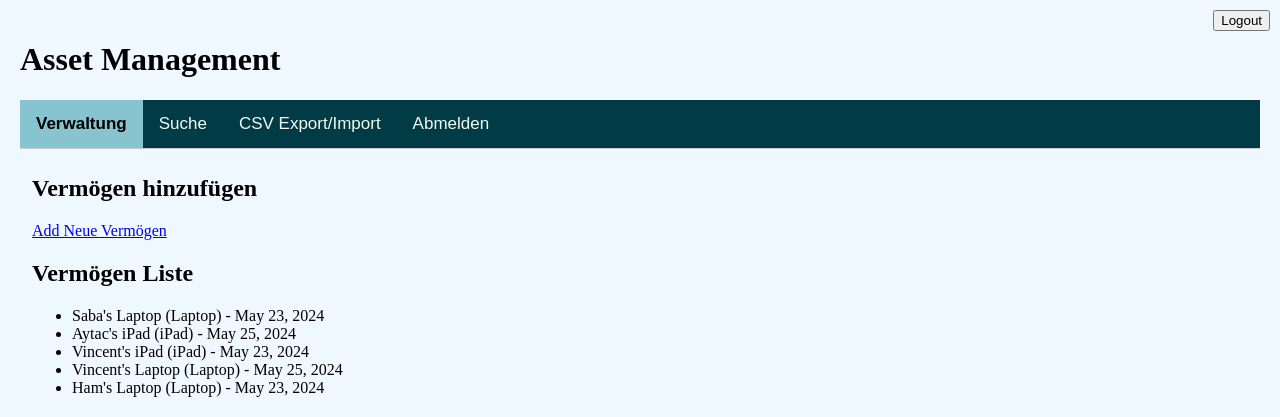
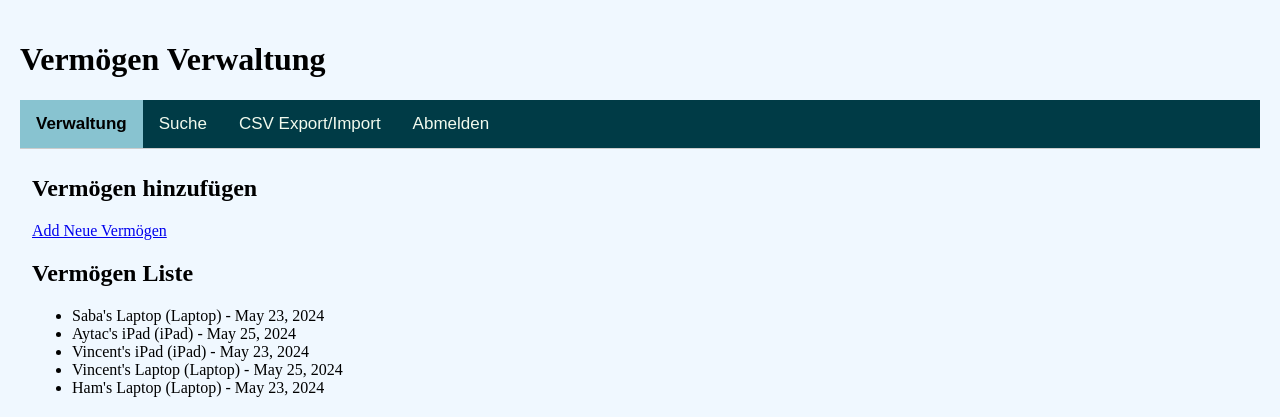
Before and after one commit to hyoseok87/it_asset_management, a Django app: page /assets/ in a window 1280 px wide. Shown: the top 417 px of the page. Run offline with Django 5.2, Linux system fonts and the light colour scheme; a user stored in the database is signed in; data comes from the database, SQL or seed files in the repository; both versions use the stored data as it was after the commit.

Commit message:
Alle Funktionen erledigt

```diff
--- a/asset_management/templates/asset_management/asset_list.html
+++ b/asset_management/templates/asset_management/asset_list.html
@@ -3,7 +3,7 @@
 {% block title %}Assets{% endblock %}
 
 {% block content %}
-    <h1>Asset Management</h1>
+    <h1>Vermögen Verwaltung</h1>
 
     <!-- 탭 내비게이션 바 -->
     <div class="tab">
@@ -109,17 +109,11 @@
     <!-- JavaScript로 탭 전환 기능 구현 -->
     <script>
     function openTab(evt, tabName) {
-        var i, tabcontent, tablinks;
+        var tabcontent = document.getElementsByClassName("tabcontent");
+        Array.from(tabcontent).forEach(tab => tab.style.display = "none");
 
-        tabcontent = document.getElementsByClassName("tabcontent");
-        for (i = 0; i < tabcontent.length; i++) {
-            tabcontent[i].style.display = "none";
-        }
-
-        tablinks = document.getElementsByClassName("tablinks");
-        for (i = 0; i < tablinks.length; i++) {
-            tablinks[i].className = tablinks[i].className.replace(" active", "");
-        }
+        var tablinks = document.getElementsByClassName("tablinks");
+        Array.from(tablinks).forEach(tab => tab.className = tab.className.replace(" active", ""));
 
         document.getElementById(tabName).style.display = "block";
         evt.currentTarget.className += " active";
@@ -134,11 +128,11 @@
         if (activeTab) {
             document.getElementById(activeTab).style.display = "block";
             var tablinks = document.getElementsByClassName("tablinks");
-            for (var i = 0; i < tablinks.length; i++) {
-                if (tablinks[i].textContent.trim() === activeTab) {
-                    tablinks[i].className += " active";
+            Array.from(tablinks).forEach(tab => {
+                if (tab.textContent.trim() === activeTab) {
+                    tab.className += " active";
                 }
-            }
+            });
         } else {
             document.getElementsByClassName("tablinks")[0].click();
         }
@@ -160,7 +154,6 @@
                 'X-Requested-With': 'XMLHttpRequest'
             }
         })
-
         .then(response => response.json())
         .then(data => {
             var resultsDiv = document.getElementById("search-results");
@@ -174,12 +167,16 @@
                 resultsHTML = '<p>No results found.</p>';
             }
             resultsDiv.innerHTML = resultsHTML;
+        })
+        .catch(error => {
+            var resultsDiv = document.getElementById("search-results");
+            resultsDiv.innerHTML = '<p>Error occurred while fetching search results. Please try again.</p>';
+            console.error('Error:', error);
         });
     }
 
     function confirmLogout() {
         if (confirm("Möchten Sie abmelden?")) {
-
             var form = document.createElement('form');
             form.method = 'POST';
             form.action = '{% url "logout" %}';
@@ -193,7 +190,8 @@
         }
     }
     </script>
-    </script>
+
+
 
     <!-- CSS 스타일 -->
     <style>
--- a/asset_management/templates/base.html
+++ b/asset_management/templates/base.html
@@ -7,7 +7,7 @@
         body {
             background-color: #F1FAEE; /* 원하는 배경색으로 변경 */
             margin: 0;
-            font-family: Arial, sans-serif;
+            font-family: Montserrat;
         }
 
         /* 추가적인 스타일 설정 (선택 사항) */
@@ -15,27 +15,15 @@
             padding: 20px;
         }
 
-        /* 고정된 위치의 로그아웃 및 로그인 버튼을 스타일링 */
-        .auth-buttons {
-            position: fixed;
-            top: 10px;
-            right: 10px;
-        }
+<!--        /* 고정된 위치의 로그아웃 및 로그인 버튼을 스타일링 */-->
+<!--        .auth-buttons {-->
+<!--            position: fixed;-->
+<!--            top: 10px;-->
+<!--            right: 10px;-->
+<!--        }-->
     </style>
 </head>
 <body>
-    <div class="auth-buttons">
-        {% if user.is_authenticated %}
-            <form method="post" action="{% url 'logout' %}" style="display: inline;">
-                {% csrf_token %}
-                <button type="submit">Logout</button>
-            </form>
-        {% else %}
-            <a href="{% url 'login' %}">Login</a>
-            <a href="{% url 'register' %}">Register</a>
-        {% endif %}
-    </div>
-
     <div class="content">
         {% block content %}
         {% endblock %}
--- a/asset_management/views.py
+++ b/asset_management/views.py
@@ -23,7 +23,7 @@ def asset_list(request):
     if query:
         filters &= Q(name__icontains=query)
     if asset_type:
-        filters &= Q(asset_type=asset_type)
+        filters &= Q(asset_type__iexact=asset_type)
     if start_date:
         filters &= Q(purchase_date__gte=start_date)
     if end_date:
@@ -39,7 +39,6 @@ def asset_list(request):
     return render(request, 'asset_management/asset_list.html',
                   {'filtered_assets': filtered_assets, 'all_assets': all_assets, 'query': query, 'asset_type': asset_type,
                    'start_date': start_date, 'end_date': end_date, 'active_tab': active_tab})
-
 
 
 
@@ -75,12 +74,13 @@ def import_assets_csv(request):
                     asset_type=column[1],
                     location=column[2],
                     purchase_date=column[3],
-                    price=column[4]
+                    defaults={'price': column[4]}
                 )
             except Exception as e:
                 return render(request, 'asset_management/asset_list.html', {'error': f'Error on row: {column}, Error: {str(e)}'})
         return redirect('asset_list')
     return render(request, 'asset_management/asset_list.html')
+
 
 
 
```
Also changed, not shown: config/settings.py (line endings or trailing spaces), db.sqlite3.
